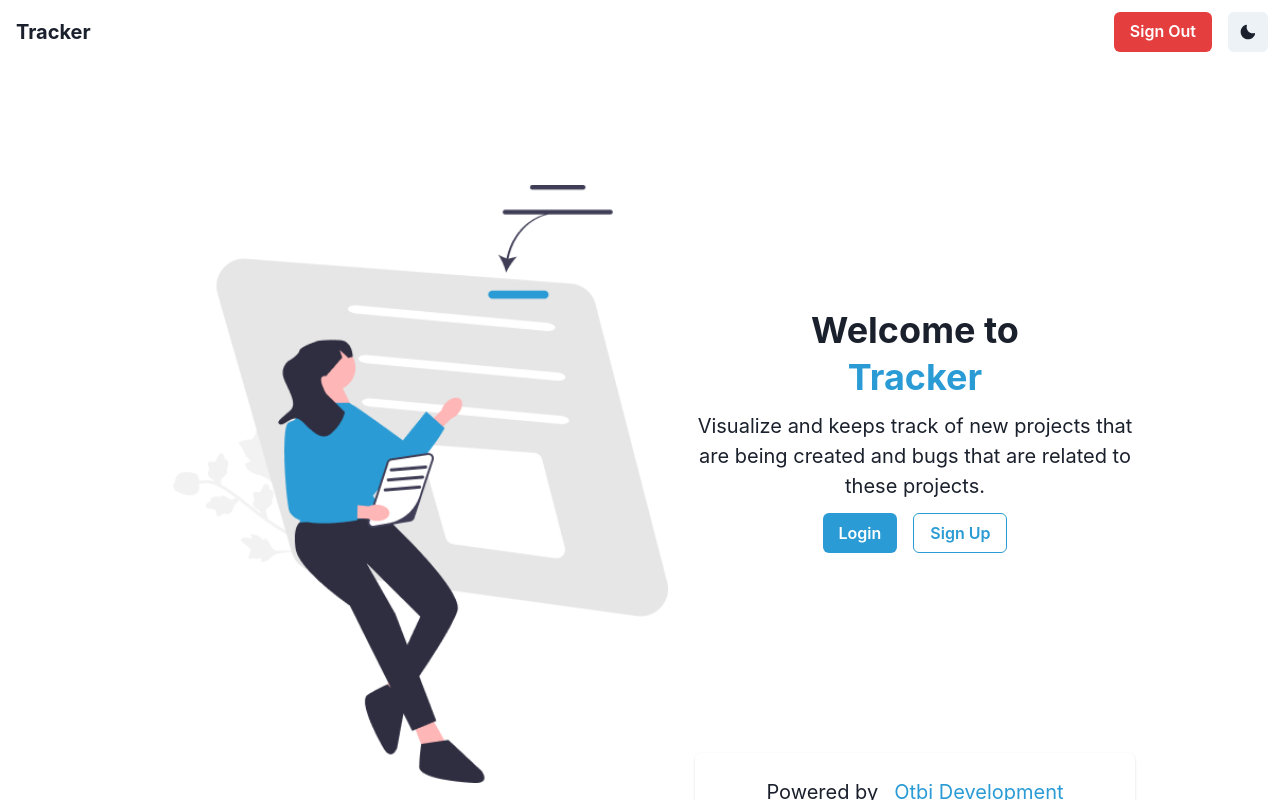
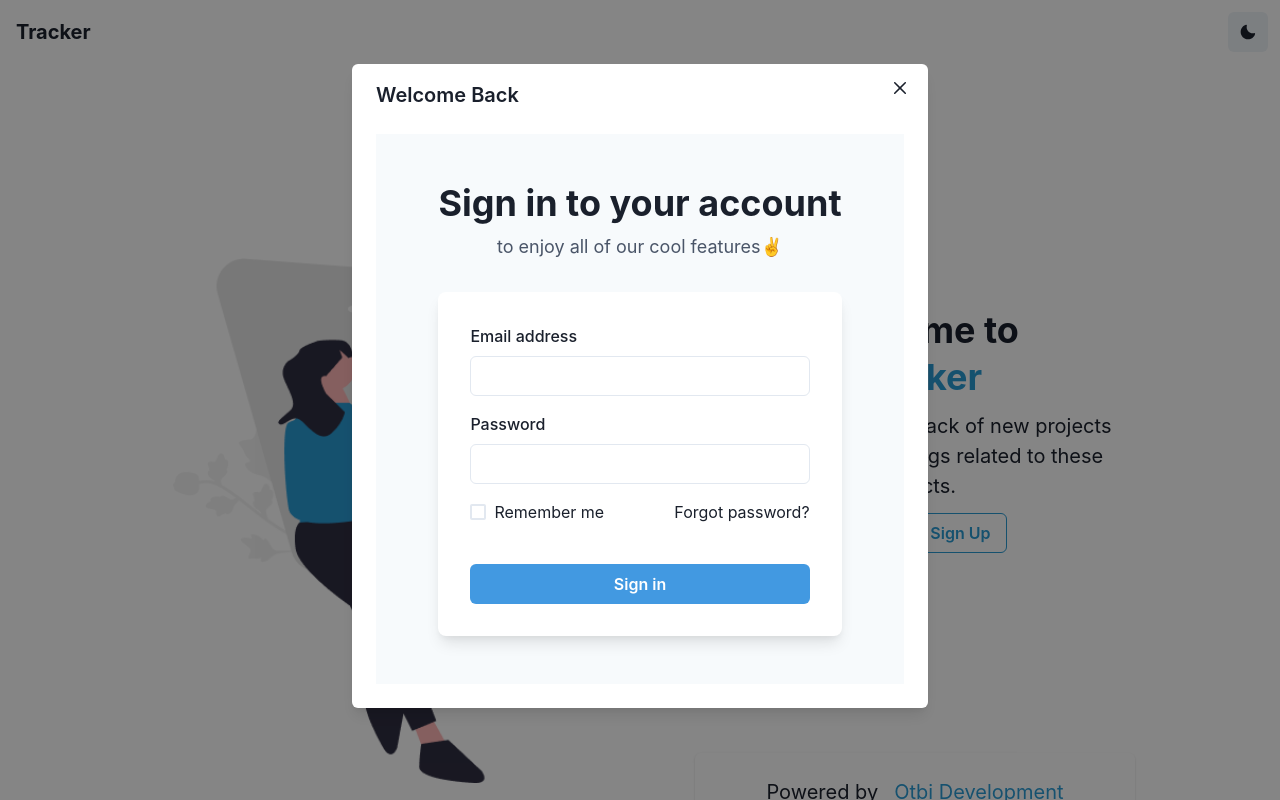
Before and after one commit to Oluwatobii/tracker, a Next.js app: page / in a window 1280 px wide. Both pictures are taken after a click on the button "Login". Built offline with nearby package versions, Linux system fonts and the light colour scheme.

Commit message:
Create signup and login modals

```diff
--- a/assets/svgs/TrackerLogo/index.js
+++ b/assets/svgs/TrackerLogo/index.js
@@ -2,13 +2,13 @@ export default function TrackerLogo() {
   return (
     <svg
       xmlns="http://www.w3.org/2000/svg"
-      width="1581.000000pt"
-      height="1118.000000pt"
-      viewBox="0 0 1581.000000 1118.000000"
+      width="30"
+      height="37"
+      viewBox="0 0 30 37"
       preserveAspectRatio="xMidYMid meet"
     >
       <g
-        transform="translate(0.000000,1118.000000) scale(0.100000,-0.100000)"
+        transform="translate(0.000000,37) scale(0.100000,-0.100000)"
         fill="#000000"
         stroke="none"
       >
@@ -22,7 +22,7 @@ export default function TrackerLogo() {
       </g>
       <defs>
         <clipPath id="clip0">
-          <rect width="30" height="37" fill="white" />
+          <rect width="30" height="37" fill="black" />
         </clipPath>
       </defs>
     </svg>
--- /dev/null
+++ b/components/LandingPage/LogInForm.js
@@ -0,0 +1,69 @@
+import {
+  Button,
+  Heading,
+  Box,
+  Flex,
+  FormControl,
+  FormLabel,
+  Input,
+  Link,
+  Text,
+  Checkbox,
+  Stack,
+  useColorModeValue
+} from '@chakra-ui/react'
+
+export default function LogInForm() {
+  return (
+    <Flex
+      align={'center'}
+      justify={'center'}
+      bg={useColorModeValue('gray.50', 'gray.800')}
+    >
+      <Stack spacing={8} mx={'auto'} maxW={'lg'} py={12} px={6}>
+        <Stack align={'center'}>
+          <Heading fontSize={'4xl'}>Sign in to your account</Heading>
+          <Text fontSize={'lg'} color={'gray.600'}>
+            to enjoy all of our cool features✌️
+          </Text>
+        </Stack>
+        <Box
+          rounded={'lg'}
+          bg={useColorModeValue('white', 'gray.700')}
+          boxShadow={'lg'}
+          p={8}
+        >
+          <Stack spacing={4}>
+            <FormControl id="email">
+              <FormLabel>Email address</FormLabel>
+              <Input type="email" />
+            </FormControl>
+            <FormControl id="password">
+              <FormLabel>Password</FormLabel>
+              <Input type="password" />
+            </FormControl>
+            <Stack spacing={10}>
+              <Stack
+                direction={{ base: 'column', sm: 'row' }}
+                align={'start'}
+                justify={'space-between'}
+              >
+                <Checkbox>Remember me</Checkbox>
+                <Link color={'brand'}>Forgot password?</Link>
+              </Stack>
+              <Button
+                bg={'blue.400'}
+                color={'white'}
+                _hover={{
+                  bg: 'blue.500'
+                }}
+              >
+                Sign in
+              </Button>
+            </Stack>
+          </Stack>
+        </Box>
+      </Stack>
+    </Flex>
+  )
+}
--- /dev/null
+++ b/components/LandingPage/LogInModal.js
@@ -0,0 +1,48 @@
+import {
+  Button,
+  Modal,
+  ModalOverlay,
+  ModalContent,
+  ModalHeader,
+  ModalBody,
+  ModalCloseButton,
+  useDisclosure
+} from '@chakra-ui/react'
+import { useRef } from 'react'
+import LogInForm from './LogInForm'
+
+export default function LogInModal() {
+  const { isOpen, onOpen, onClose } = useDisclosure()
+
+  const initialRef = useRef()
+  const finalRef = useRef()
+  return (
+    <>
+      <Button
+        onClick={onOpen}
+        colorScheme="brand"
+        textColor="brand"
+        variant="solid"
+      >
+        Login
+      </Button>
+
+      <Modal
+        size="xl"
+        initialFocusRef={initialRef}
+        finalFocusRef={finalRef}
+        isOpen={isOpen}
+        onClose={onClose}
+      >
+        <ModalOverlay />
+        <ModalContent>
+          <ModalHeader>Welcome Back</ModalHeader>
+          <ModalCloseButton />
+          <ModalBody pb={6}>
+            <LogInForm />
+          </ModalBody>
+        </ModalContent>
+      </Modal>
+    </>
+  )
+}
--- a/components/LandingPage/RightSide.js
+++ b/components/LandingPage/RightSide.js
@@ -3,10 +3,11 @@ import {
   Box,
   Heading,
   Text,
-  Button,
   Stack,
   useColorModeValue
 } from '@chakra-ui/react'
+import SignUpModal from './SignUpModal'
+import LogInModal from './LogInModal'
 
 export default function RightSide() {
   const bg = useColorModeValue('gray.800', 'white')
@@ -36,8 +37,8 @@ export default function RightSide() {
         textAlign={{ base: 'initial', sm: 'initial', lg: 'center' }}
         fontSize={{ base: 'sm', lg: 'xl' }}
       >
-        Visualize and keeps track of new projects that are being created and
-        bugs that are related to these projects.
+        Visualize and keeps track of new projects being created and bugs related
+        to these projects.
       </Text>
       <Stack
         direction={{ base: 'column', lg: 'row' }}
@@ -45,12 +46,8 @@ export default function RightSide() {
         mt={3}
         justifyContent="center"
       >
-        <Button bg="brand.300" colorScheme="brand.300" variant="solid">
-          Login
-        </Button>
-        <Button colorScheme="brand.300" textColor="brand.300" variant="outline">
-          Sign Up
-        </Button>
+        <LogInModal />
+        <SignUpModal />
       </Stack>
       <Flex
         justifyContent="center"
--- /dev/null
+++ b/components/LandingPage/SignUpForm.js
@@ -0,0 +1,96 @@
+import {
+  Button,
+  Heading,
+  Box,
+  HStack,
+  Flex,
+  FormControl,
+  FormLabel,
+  Input,
+  InputGroup,
+  Text,
+  InputRightElement,
+  Stack,
+  useColorModeValue
+} from '@chakra-ui/react'
+import { ViewIcon, ViewOffIcon } from '@chakra-ui/icons'
+import { useState } from 'react'
+
+export default function SignUpForm() {
+  const [showPassword, setShowPassword] = useState(false)
+
+  return (
+    <Flex
+      align={'center'}
+      justify={'center'}
+      bg={useColorModeValue('gray.50', 'gray.800')}
+    >
+      <Stack spacing={8} mx={'auto'} maxW={'lg'} py={12} px={6}>
+        <Stack align={'center'}>
+          <Heading fontSize={'4xl'} textAlign={'center'}>
+            Sign up
+          </Heading>
+          <Text fontSize={'lg'} color={'gray.600'}>
+            to enjoy all of our cool features ✌️
+          </Text>
+        </Stack>
+        <Box
+          rounded={'lg'}
+          bg={useColorModeValue('white', 'gray.700')}
+          boxShadow={'lg'}
+          p={8}
+        >
+          <Stack spacing={4}>
+            <HStack>
+              <Box>
+                <FormControl id="firstName" isRequired>
+                  <FormLabel>First Name</FormLabel>
+                  <Input type="text" />
+                </FormControl>
+              </Box>
+              <Box>
+                <FormControl id="lastName" isRequired>
+                  <FormLabel>Last Name</FormLabel>
+                  <Input type="text" />
+                </FormControl>
+              </Box>
+            </HStack>
+            <FormControl id="email" isRequired>
+              <FormLabel>Email address</FormLabel>
+              <Input type="email" />
+            </FormControl>
+            <FormControl id="password" isRequired>
+              <FormLabel>Password</FormLabel>
+              <InputGroup>
+                <Input type={showPassword ? 'text' : 'password'} />
+                <InputRightElement h={'full'}>
+                  <Button
+                    variant={'ghost'}
+                    onClick={() =>
+                      setShowPassword(showPassword => !showPassword)
+                    }
+                  >
+                    {showPassword ? <ViewIcon /> : <ViewOffIcon />}
+                  </Button>
+                </InputRightElement>
+              </InputGroup>
+            </FormControl>
+            <Stack spacing={10} pt={2}>
+              <Button
+                loadingText="Submitting"
+                size="lg"
+                bg={'brand.300'}
+                color={'white'}
+                _hover={{
+                  bg: 'brand.300'
+                }}
+              >
+                Sign up
+              </Button>
+            </Stack>
+          </Stack>
+        </Box>
+      </Stack>
+    </Flex>
+  )
+}
--- /dev/null
+++ b/components/LandingPage/SignUpModal.js
@@ -0,0 +1,49 @@
+import {
+  Button,
+  Modal,
+  ModalOverlay,
+  ModalContent,
+  ModalHeader,
+  ModalBody,
+  ModalCloseButton,
+  useDisclosure
+} from '@chakra-ui/react'
+import SignUpForm from './SignUpForm'
+import { useRef } from 'react'
+
+export default function SignUpModal() {
+  const { isOpen, onOpen, onClose } = useDisclosure()
+
+  const initialRef = useRef()
+  const finalRef = useRef()
+
+  return (
+    <>
+      <Button
+        onClick={onOpen}
+        colorScheme="brand.300"
+        textColor="brand.300"
+        variant="outline"
+      >
+        Sign Up
+      </Button>
+
+      <Modal
+        size="xl"
+        initialFocusRef={initialRef}
+        finalFocusRef={finalRef}
+        isOpen={isOpen}
+        onClose={onClose}
+      >
+        <ModalOverlay />
+        <ModalContent>
+          <ModalHeader>Create your account</ModalHeader>
+          <ModalCloseButton />
+          <ModalBody pb={6}>
+            <SignUpForm />
+          </ModalBody>
+        </ModalContent>
+      </Modal>
+    </>
+  )
+}
--- a/components/NavBar/Navigation.js
+++ b/components/NavBar/Navigation.js
@@ -1,8 +1,10 @@
 import { Flex, Box, Center, Heading, Text, Spacer } from '@chakra-ui/react'
+import TrackerLogo from '../../assets/svgs/TrackerLogo'
 
 export default function Navigation({ user }) {
   return (
     <Flex minWidth="max-content" alignItems="center">
+      {/* <TrackerLogo /> */}
       <Box p="4">
         <Heading size="md">Tracker</Heading>
       </Box>
--- a/components/NavBar/ResponsiveNavigation.js
+++ b/components/NavBar/ResponsiveNavigation.js
@@ -11,6 +11,7 @@ import {
   useDisclosure,
   useColorModeValue
 } from '@chakra-ui/react'
+import TrackerLogo from '../../assets/svgs/TrackerLogo'
 import { useRef } from 'react'
 
 export default function ResponsiveNavigation({ user }) {
@@ -18,8 +19,9 @@ export default function ResponsiveNavigation({ user }) {
   const { isOpen, onOpen, onClose } = useDisclosure()
   const btnRef = useRef()
 
-  return !user ? (
+  return user ? (
     <Box p={4}>
+      {/* <TrackerLogo /> */}
       <Button ref={btnRef} colorScheme={bg} onClick={onOpen}>
         Menu
       </Button>
--- a/components/NavBar/index.js
+++ b/components/NavBar/index.js
@@ -15,7 +15,7 @@ export default function NavBar({ user }) {
       '(min-width: 62em)'
     ])
 
-  console.log({ isNotMobile, isNotTabletPortrait, isNotTabletLandscape })
+  // console.log({ isNotMobile, isNotTabletPortrait, isNotTabletLandscape })
 
   return (
     <Box as="nav">
@@ -26,7 +26,7 @@ export default function NavBar({ user }) {
           <ResponsiveNavigation user={user} />
         )}
         <Spacer />
-        {!user ? (
+        {user ? (
           <Box p={1}>
             <Button colorScheme="red">Sign Out</Button>
           </Box>
```
